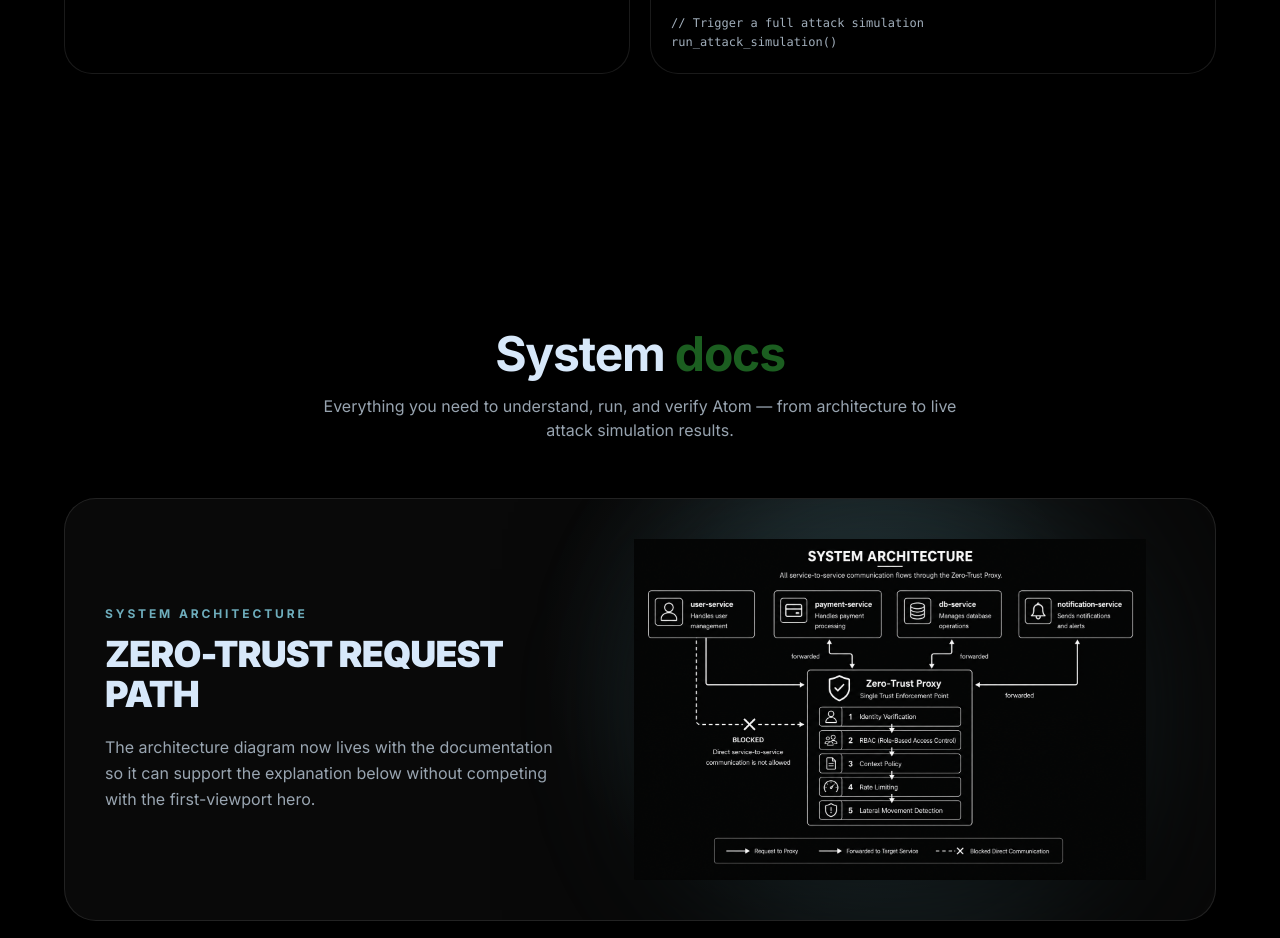
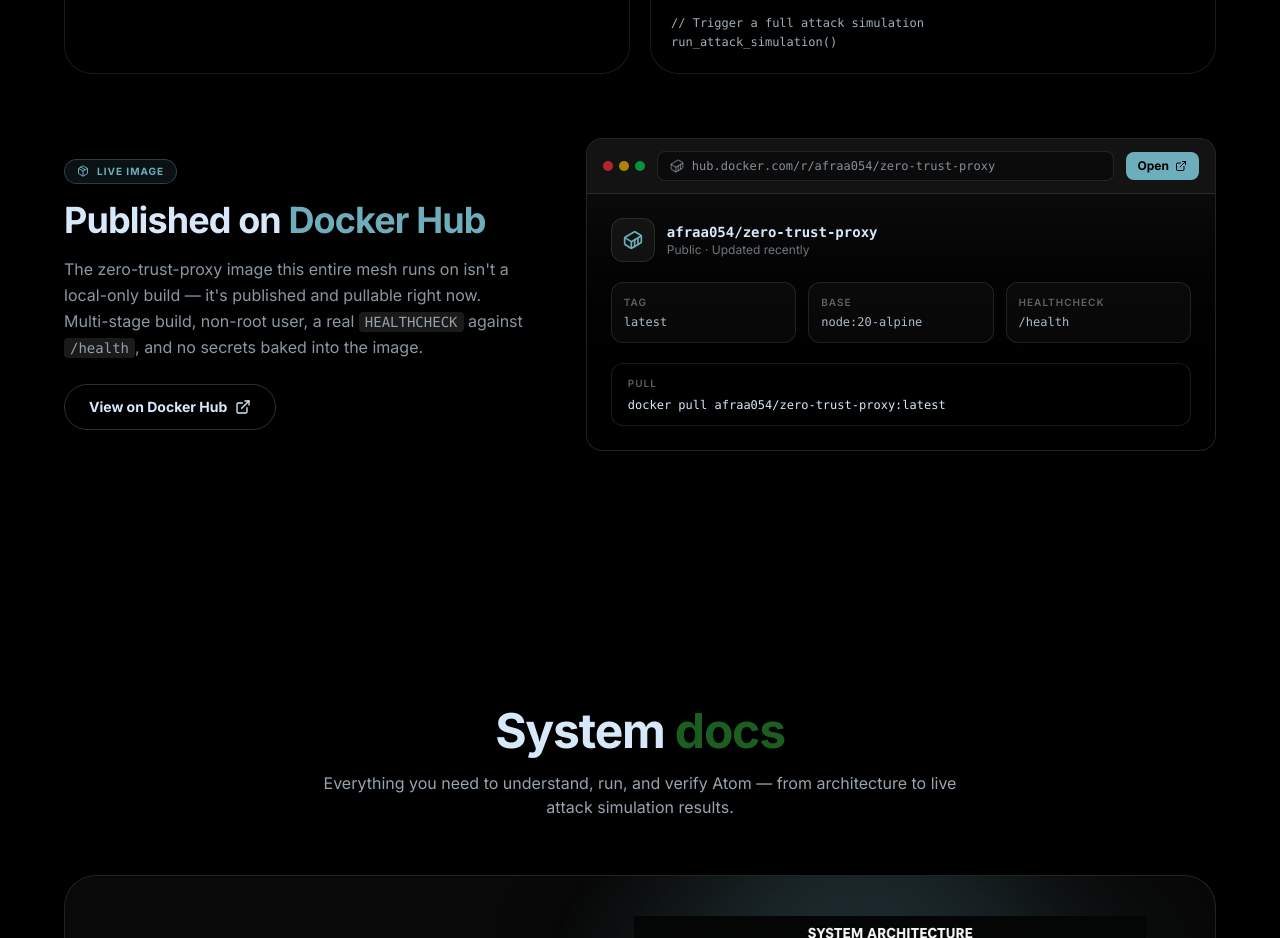
Before and after one commit to afraa786/Atom-The-smallest-unit-of-trust, a Next.js app in the folder frontend/: page / in a window 1280 px wide. Shown: the part 3840-4778 px from the top of the page. Built offline with nearby package versions, Linux system fonts and the light colour scheme; no server answers.

Commit message:
docker frontend component

```diff
--- a/frontend/components/MCPSection.tsx
+++ b/frontend/components/MCPSection.tsx
@@ -1,7 +1,10 @@
 "use client";
 
 import { motion } from "framer-motion";
+import { Container, ExternalLink, Package } from "lucide-react";
 import MCPBeamDiagram from "@/components/MCPBeamDiagram";
+
+const DOCKER_HUB_URL = "https://hub.docker.com/r/afraa054/zero-trust-proxy";
 
 const DOC_BLOCKS = [
   {
@@ -150,6 +153,114 @@ export default function MCPSection() {
           <CodePanel title="Claude Desktop config (claude_desktop_config.json)" code={CONFIG_SNIPPET} />
           <CodePanel title="Tool call examples" code={TOOL_SNIPPET} />
         </motion.div>
+
+        {/* Docker Hub — live product callout, same layout language as the rest of the section */}
+        <motion.div
+          initial={{ opacity: 0, y: 24 }}
+          whileInView={{ opacity: 1, y: 0 }}
+          viewport={{ once: true }}
+          transition={{ duration: 0.6, delay: 0.25 }}
+          className="mt-16 grid items-center gap-10 lg:grid-cols-[0.85fr_1.15fr] lg:gap-14"
+        >
+          {/* Left: heading + subtext */}
+          <div>
+            <span className="inline-flex items-center gap-2 rounded-full border border-ocean-blue/30 bg-ocean-blue/10 px-3 py-1 text-[10px] font-bold uppercase tracking-widest text-ocean-blue">
+              <Package className="size-3" />
+              Live image
+            </span>
+            <h3 className="mt-4 text-3xl font-bold tracking-tight text-cool-white sm:text-4xl">
+              Published on <span className="text-ocean-blue">Docker Hub</span>
+            </h3>
+            <p className="mt-4 text-base leading-relaxed text-cool-white/65">
+              The zero-trust-proxy image this entire mesh runs on isn&apos;t a
+              local-only build — it&apos;s published and pullable right now.
+              Multi-stage build, non-root user, a real{" "}
+              <code className="rounded bg-white/10 px-1.5 py-0.5 text-sm">
+                HEALTHCHECK
+              </code>{" "}
+              against <code className="rounded bg-white/10 px-1.5 py-0.5 text-sm">/health</code>,
+              and no secrets baked into the image.
+            </p>
+            <a
+              href={DOCKER_HUB_URL}
+              target="_blank"
+              rel="noopener noreferrer"
+              className="glow-lime mt-6 inline-flex items-center gap-2 rounded-full border border-cool-white/20 px-6 py-3 text-sm font-bold text-cool-white transition-transform hover:-translate-y-0.5"
+            >
+              View on Docker Hub
+              <ExternalLink className="size-4" />
+            </a>
+          </div>
+
+          {/* Right: browser-chrome mockup framing the Docker Hub page */}
+          <div className="overflow-hidden rounded-2xl border border-white/10 bg-[#0b0b0b] shadow-[0_30px_80px_rgba(0,0,0,0.5)]">
+            <div className="flex items-center gap-3 border-b border-white/10 bg-white/[0.03] px-4 py-3">
+              <div className="flex gap-1.5">
+                <span className="size-2.5 rounded-full bg-red-500/70" />
+                <span className="size-2.5 rounded-full bg-yellow-500/70" />
+                <span className="size-2.5 rounded-full bg-green-500/70" />
+              </div>
+              <div className="flex flex-1 items-center gap-2 rounded-lg border border-white/10 bg-black/40 px-3 py-1.5">
+                <Container className="size-3.5 shrink-0 text-cool-white/40" />
+                <span className="truncate font-mono text-xs text-cool-white/60">
+                  hub.docker.com/r/afraa054/zero-trust-proxy
+                </span>
+              </div>
+              <a
+                href={DOCKER_HUB_URL}
+                target="_blank"
+                rel="noopener noreferrer"
+                className="flex shrink-0 items-center gap-1.5 rounded-lg bg-ocean-blue px-3 py-1.5 text-xs font-bold text-black transition-opacity hover:opacity-90"
+              >
+                Open
+                <ExternalLink className="size-3" />
+              </a>
+            </div>
+
+            <div className="flex flex-col gap-5 bg-gradient-to-b from-[#0b0b0b] to-black p-6">
+              <div className="flex items-center gap-3">
+                <div className="flex size-11 shrink-0 items-center justify-center rounded-xl border border-white/10 bg-white/[0.05]">
+                  <Container className="size-5 text-ocean-blue" />
+                </div>
+                <div>
+                  <p className="font-mono text-sm font-bold text-cool-white">
+                    afraa054/zero-trust-proxy
+                  </p>
+                  <p className="text-xs text-cool-white/50">Public · Updated recently</p>
+                </div>
+              </div>
+
+              <div className="grid grid-cols-3 gap-3">
+                {[
+                  { label: "Tag", value: "latest" },
+                  { label: "Base", value: "node:20-alpine" },
+                  { label: "Healthcheck", value: "/health" },
+                ].map((stat) => (
+                  <div
+                    key={stat.label}
+                    className="rounded-xl border border-white/10 bg-white/[0.03] px-3 py-3"
+                  >
+                    <p className="text-[10px] font-semibold uppercase tracking-widest text-cool-white/40">
+                      {stat.label}
+                    </p>
+                    <p className="mt-1 truncate font-mono text-xs text-cool-white/80">
+                      {stat.value}
+                    </p>
+                  </div>
+                ))}
+              </div>
+
+              <div className="rounded-xl border border-white/10 bg-black/50 px-4 py-3">
+                <p className="mb-1.5 text-[10px] font-semibold uppercase tracking-widest text-cool-white/40">
+                  Pull
+                </p>
+                <code className="block font-mono text-xs text-lime-green">
+                  docker pull afraa054/zero-trust-proxy:latest
+                </code>
+              </div>
+            </div>
+          </div>
+        </motion.div>
       </div>
     </section>
   );
```
